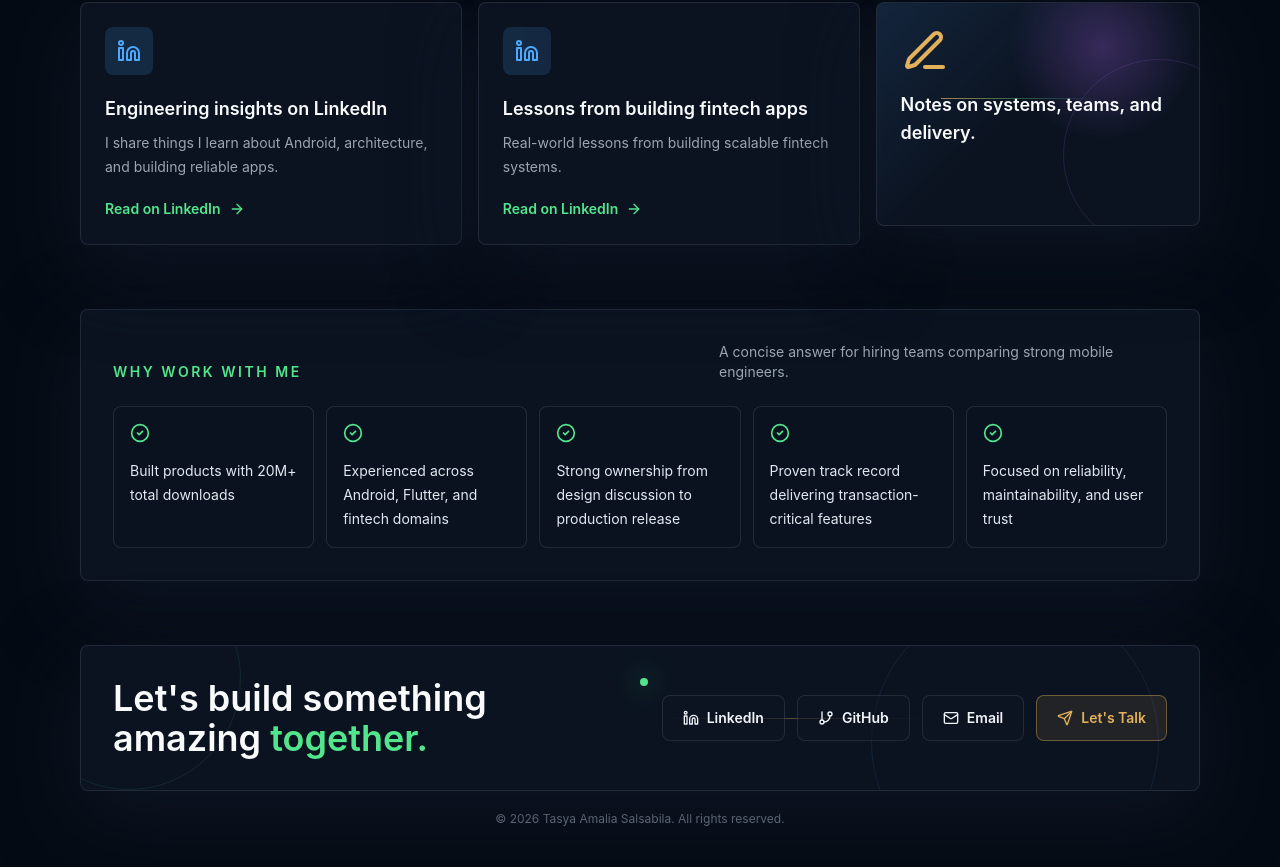
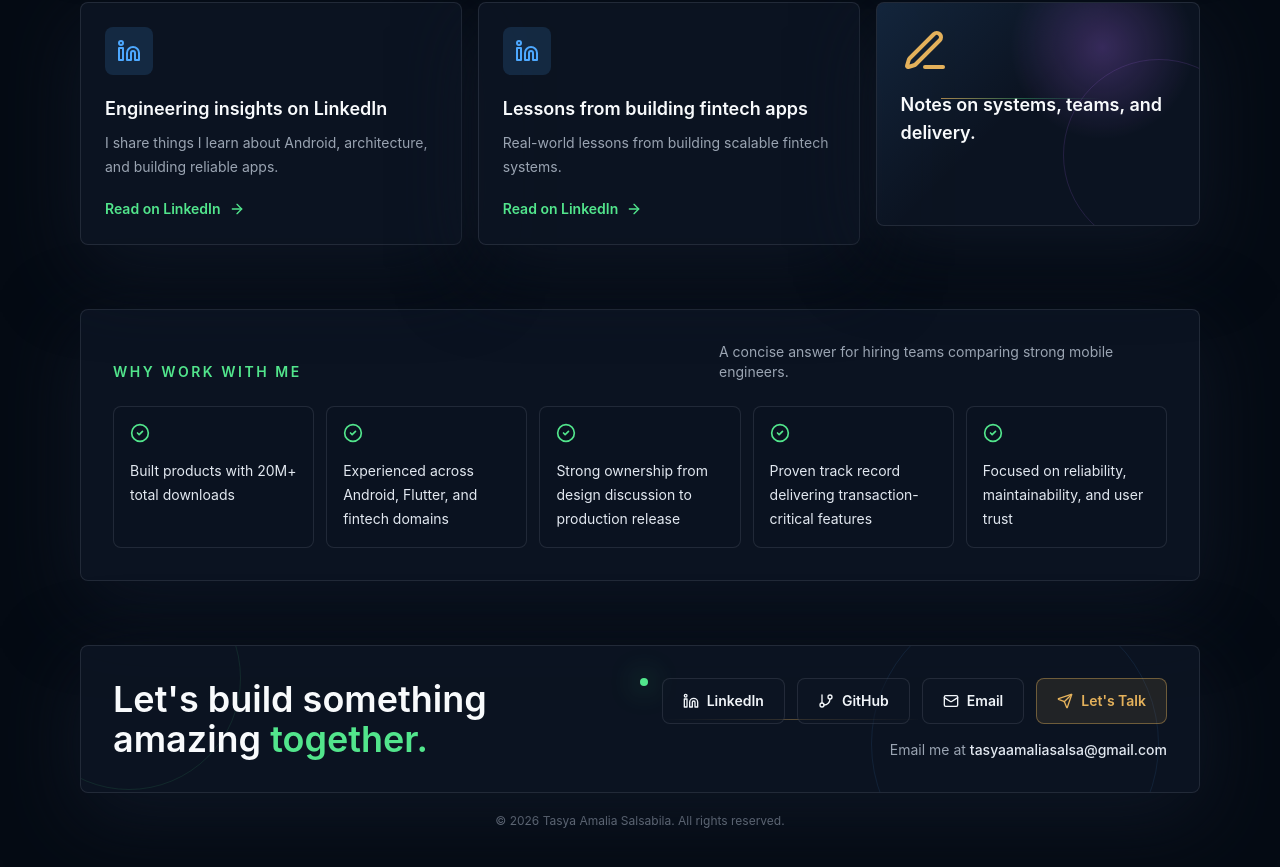
Before and after one commit to tasyamalia/tasyamalia.github.io, a Next.js app: page / in a window 1280 px wide. Shown: the part 7009-7876 px from the top of the page. Built offline with nearby package versions, Linux system fonts and the light colour scheme.

Commit message:
Add visible contact email

```diff
--- a/components/sections/footer.tsx
+++ b/components/sections/footer.tsx
@@ -5,6 +5,7 @@ import { FooterArt } from "@/components/footer-art";
 import { Card } from "@/components/ui/card";
 
 export function Footer() {
+  const email = "tasyaamaliasalsa@gmail.com";
   const emailHref = "mailto:tasyaamaliasalsa@gmail.com";
 
   return (
@@ -14,7 +15,8 @@ export function Footer() {
         <h2 className="relative z-10 max-w-xl text-balance text-3xl font-semibold leading-tight text-slate-50 sm:text-4xl">
           Let&apos;s build something amazing <span className="text-green">together.</span>
         </h2>
-        <div className="relative z-10 flex flex-wrap gap-3">
+        <div className="relative z-10">
+          <div className="flex flex-wrap gap-3">
             {footerLinks.map((link) => {
               const Icon = link.icon;
               return (
@@ -37,6 +39,13 @@ export function Footer() {
               </a>
             </Button>
           </div>
+          <p className="mt-4 text-sm text-muted lg:text-right">
+            Email me at{" "}
+            <a className="font-medium text-slate-200 transition hover:text-green" href={emailHref}>
+              {email}
+            </a>
+          </p>
+        </div>
       </Card>
       <p className="py-5 text-center text-xs text-muted">
         © 2026 Tasya Amalia Salsabila. All rights reserved.
```
Lines whose indentation alone changed are shown as unchanged.
